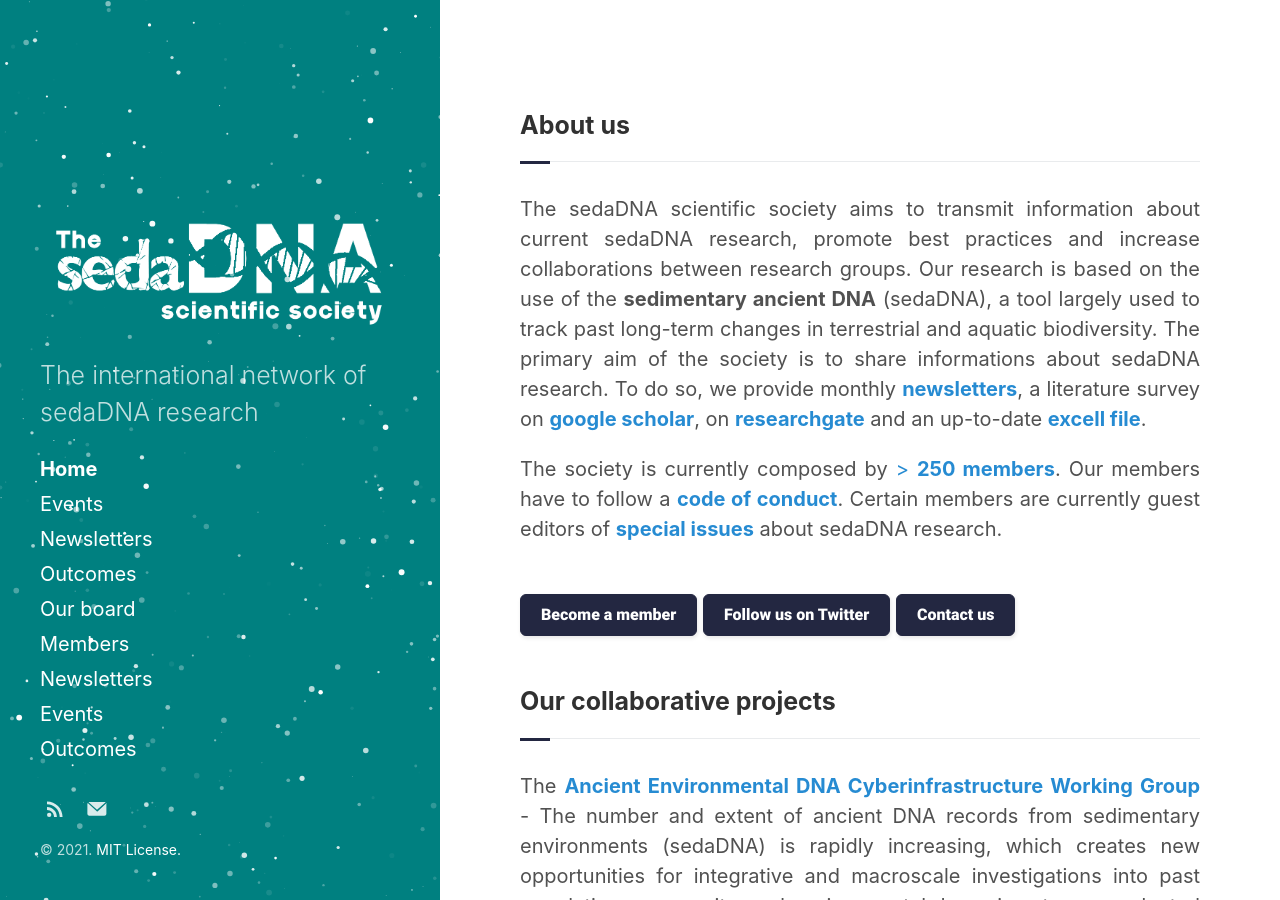
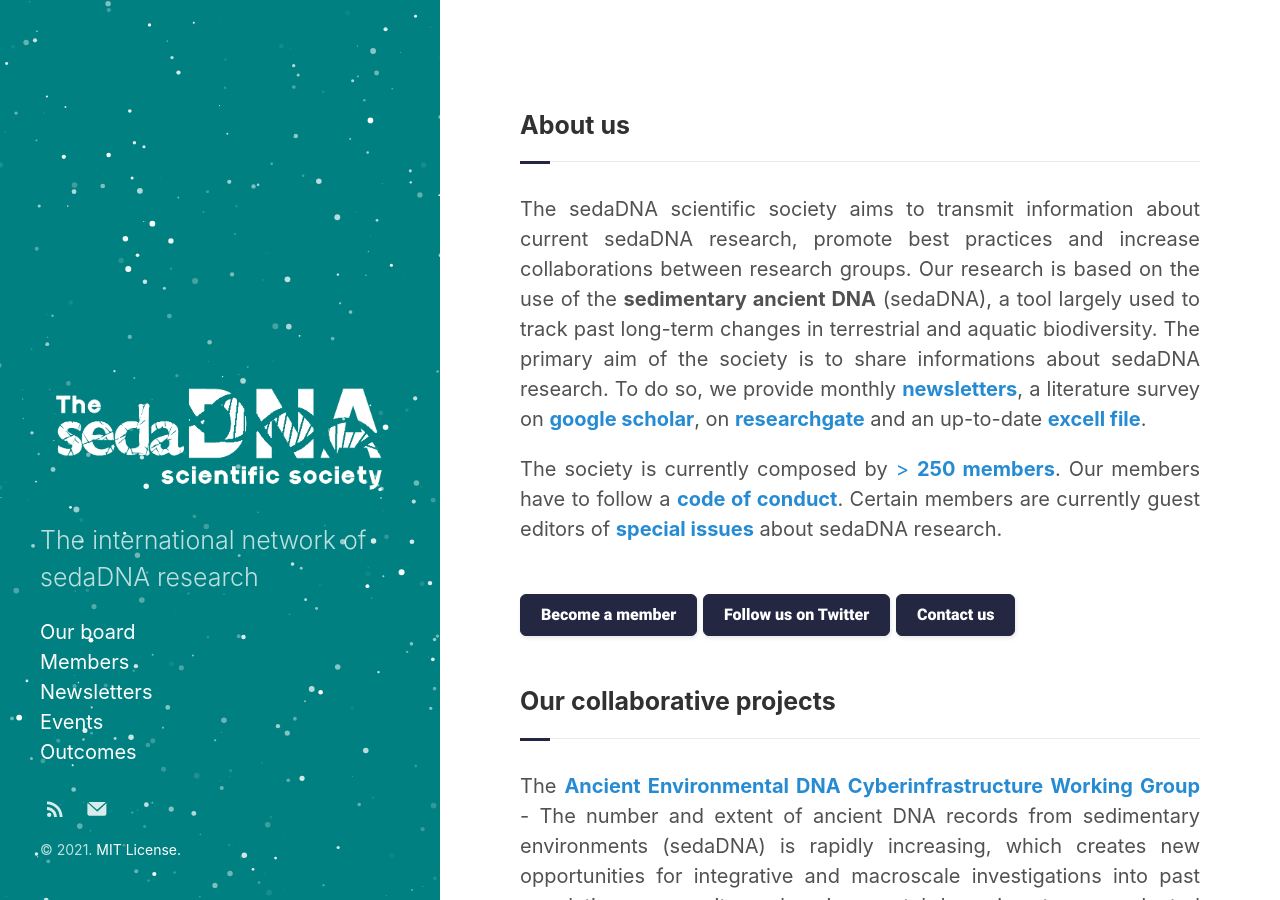
Before and after one commit to sedadna/sedadna.github.io, a Jekyll site: the page built from index.html, in a window 1280 px wide and 900 px high. Built offline with Jekyll 4.4.1, drawn with Linux system fonts in a browser that asks for light colours; the list of posts is cut into pages by our own code.

Commit message:
Update sidebar.html

```diff
--- a/_includes/sidebar.html
+++ b/_includes/sidebar.html
@@ -11,36 +11,12 @@
 <p class="lead">{{ site.description }}</p>
  </header>
 
-<nav id="sidebar-nav-links">
-{% if site.sidebar_home_link %}
-<a class="home-link {% if page.url == '/' %} active{% endif %}" href="{{ "/" | relative_url }}">Home</a>
-{% endif %}
-{% if site.sidebar_blog_link %}
-<a class="page-link {% if page.url == site.sidebar_blog_link %} active{% endif %}" href="{{ site.sidebar_blog_link | relative_url }}">Blog</a>
-{% endif %}
+<a href="/category/board.html" target="_blank">Our board</a>
+<a href="/category/members.html" target="_blank">Members</a>
+<a href="/category/news.html" target="_blank">Newsletters</a>
+<a href="/category/events.html" target="_blank">Events</a>
+<a href="/category/outcomes.html" target="_blank">Outcomes</a>
 
-{% assign pages_list = site.pages|sort:"sidebar_sort_order" %}
-{% for node in pages_list %}
-{% if node.title != null %}
-{% if node.sidebar_link %}
-<a class="page-link {% if page.url == node.url %} active{% endif %}" href="{{ node.url | relative_url }}">{% if node.short_title != null %}{{ node.short_title }}{% else %}{{ node.title }}{% endif %}</a>
-{% endif %}
-{% endif %}
-{% endfor %}
-
-{% comment %}
-Dynamically generate list of links to all category pages
-{% endcomment %}
-{% assign pages_list = site.pages|sort:"sidebar_sort_order" %}
-{% for node in pages_list %}
-{% if node.title != null %}
-{% if node.layout == "category" %}
-<a class="category-link {% if page.url == node.url %} active{% endif %}" href="{{ node.url | relative_url }}">{{ node.title }}</a>
-{% endif %}
-{% endif %}
-{% endfor %}
-
-{% include custom-nav-links.html %}
 </nav>
 {% if site.version %}
 <span class="site-version">Currently v{{ site.version }}</span>
```
